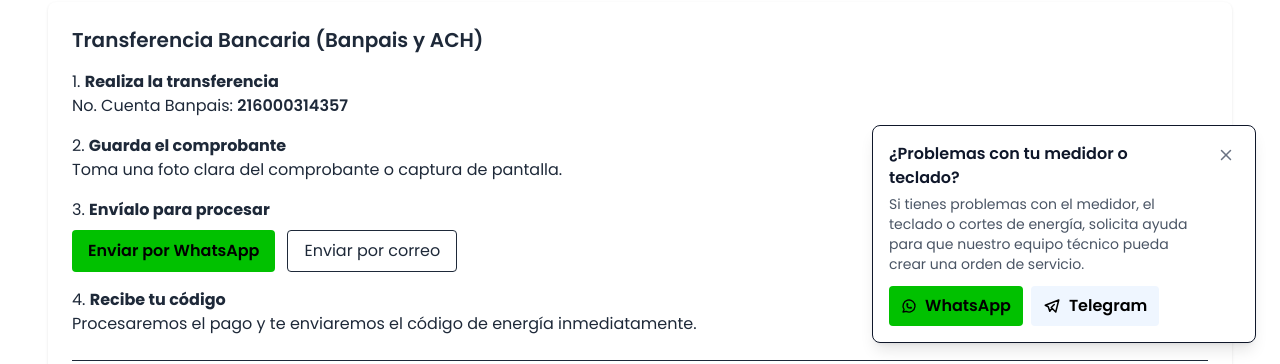
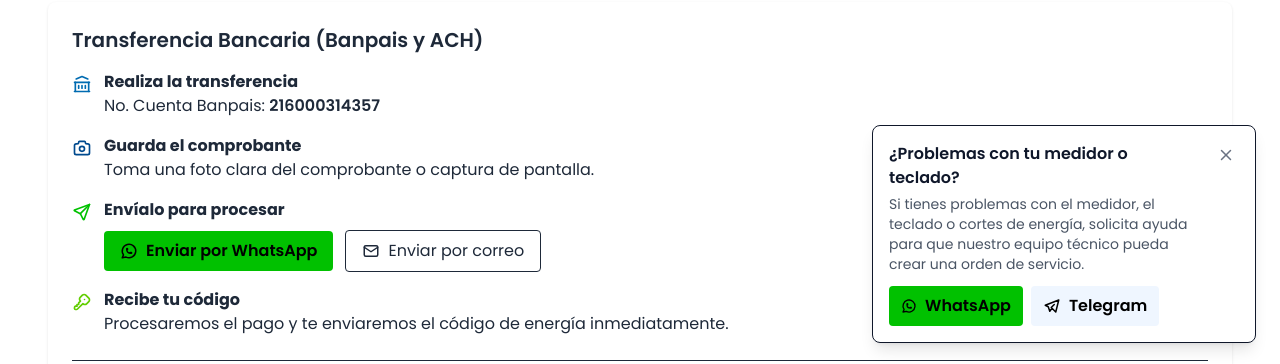
Before and after one commit to angeldev96/upco-react-website, a React (Vite) app: page /payments in a window 1280 px wide. Shown: the part 433-797 px from the top of the page. Built offline with nearby package versions, Linux system fonts and the light colour scheme.

Commit message:
feat: enhance Payments page with additional icons and improved layout for better user guidance

```diff
--- a/src/pages/Payments.jsx
+++ b/src/pages/Payments.jsx
@@ -1,6 +1,6 @@
 import React, { useContext, useState } from 'react'
 import { LanguageContext } from '../contexts/LanguageContext'
-import { IconCash, IconBuildingBank, IconBrandPaypal } from '@tabler/icons-react'
+import { IconCash, IconBuildingBank, IconBrandPaypal, IconCamera, IconSend, IconKey, IconBrandWhatsapp, IconMail } from '@tabler/icons-react'
 
 export default function Payments() {
   const { lang } = useContext(LanguageContext)
@@ -62,28 +62,44 @@ export default function Payments() {
               <h2 className="text-xl font-semibold mb-4">{lang === 'es' ? 'Transferencia Bancaria (Banpais y ACH)' : 'Bank Transfer (Banpais & ACH)'}</h2>
 
               <ol className="space-y-4 list-decimal list-inside">
-                <li>
+                <li className="flex items-start gap-3">
+                  <div className="text-[#006bb1] mt-1"><IconBuildingBank size={20} /></div>
+                  <div>
                     <strong>{lang === 'es' ? 'Realiza la transferencia' : 'Make the transfer'}</strong>
                     <div>No. Cuenta Banpais: <span className="font-semibold">216000314357</span></div>
+                  </div>
                 </li>
-                <li>
+
+                <li className="flex items-start gap-3">
+                  <div className="text-[#004a8e] mt-1"><IconCamera size={20} /></div>
+                  <div>
                     <strong>{lang === 'es' ? 'Guarda el comprobante' : 'Save your receipt'}</strong>
                     <div>{lang === 'es' ? 'Toma una foto clara del comprobante o captura de pantalla.' : 'Take a clear photo or screenshot of the confirmation.'}</div>
+                  </div>
                 </li>
-                <li>
+
+                <li className="flex items-start gap-3">
+                  <div className="text-[#01c100] mt-1"><IconSend size={20} /></div>
+                  <div>
                     <strong>{lang === 'es' ? 'Envíalo para procesar' : 'Send it to us to process'}</strong>
-                  <div className="flex gap-3 mt-2">
+                    <div className="flex gap-3 mt-2 items-center">
                       <a href="https://wa.me/50488281644" target="_blank" rel="noreferrer" className="inline-flex items-center gap-2 bg-[#01c100] text-black px-4 py-2 rounded font-semibold">
-                      {lang === 'es' ? 'Enviar por WhatsApp' : 'Send via WhatsApp'}
+                        <IconBrandWhatsapp size={18} /> <span>{lang === 'es' ? 'Enviar por WhatsApp' : 'Send via WhatsApp'}</span>
                       </a>
+
                       <a href="mailto:help@utilapowercompany.com" className="inline-flex items-center gap-2 border px-4 py-2 rounded">
-                      {lang === 'es' ? 'Enviar por correo' : 'Send by email'}
+                        <IconMail size={18} /> <span>{lang === 'es' ? 'Enviar por correo' : 'Send by email'}</span>
                       </a>
                     </div>
+                  </div>
                 </li>
-                <li>
+
+                <li className="flex items-start gap-3">
+                  <div className="text-[#62ce00] mt-1"><IconKey size={20} /></div>
+                  <div>
                     <strong>{lang === 'es' ? 'Recibe tu código' : 'Receive your code'}</strong>
                     <div>{lang === 'es' ? 'Procesaremos el pago y te enviaremos el código de energía inmediatamente.' : 'We will process the payment and send your energy code immediately.'}</div>
+                  </div>
                 </li>
               </ol>
 
```
Lines whose indentation alone changed are shown as unchanged.
